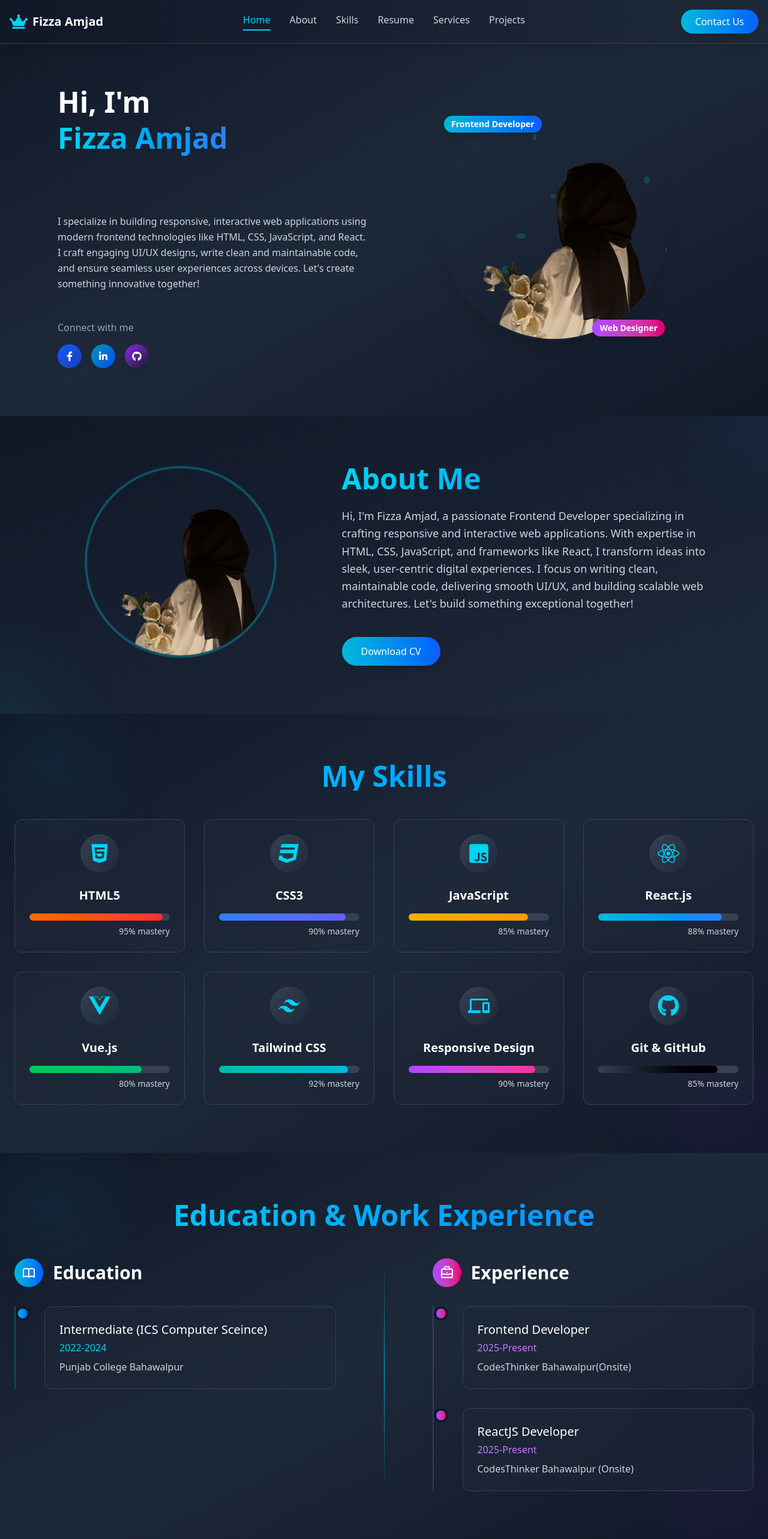
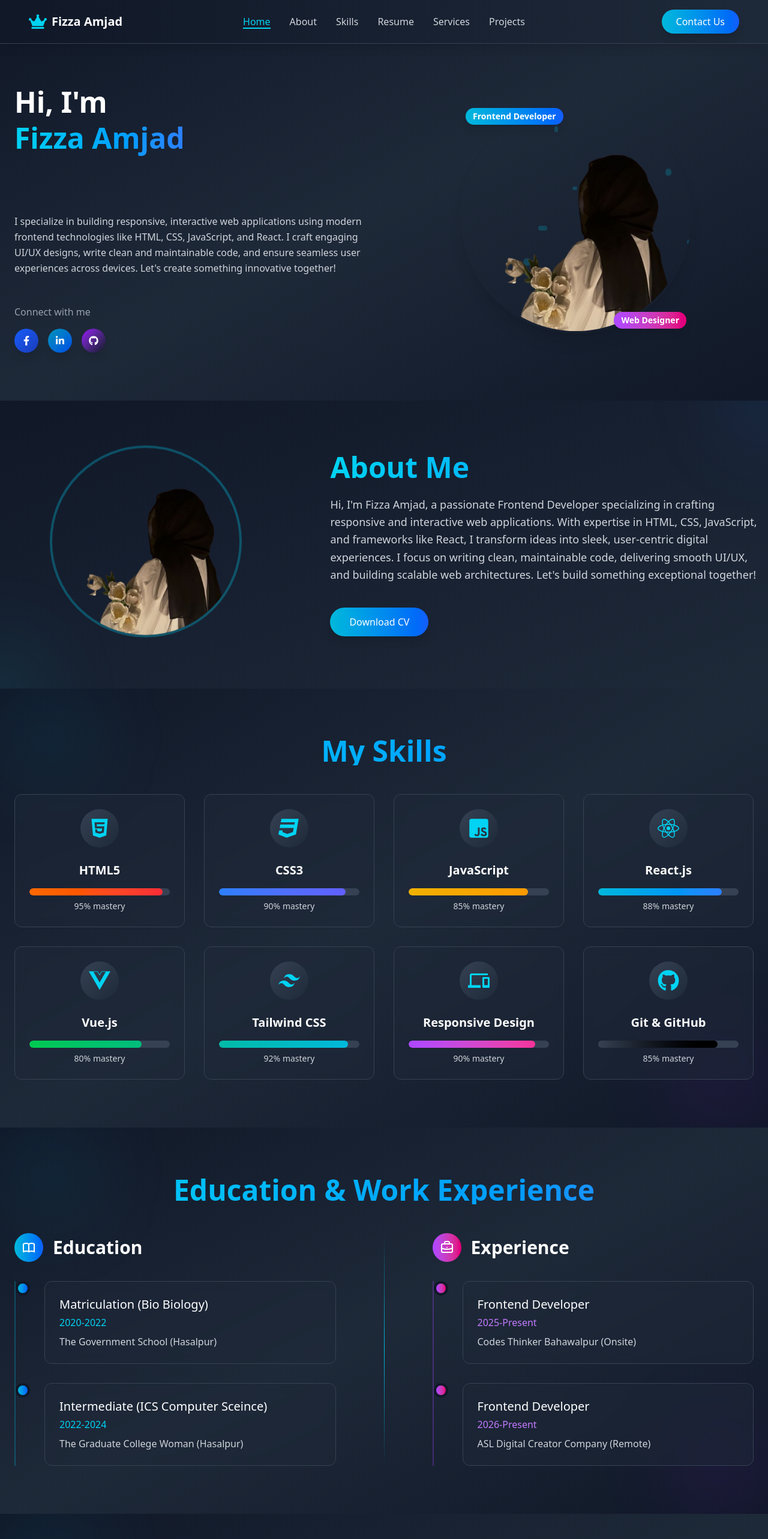
Before and after one commit to Fizza-A786/Fizza-Portfolio, a React (Vite) app: page / in a window 1280 px wide. Shown: the top 2566 px of the page at 60% size. Built offline with nearby package versions, Linux system fonts and the light colour scheme.

Commit message:
set layout

```diff
--- a/src/component/AboutMe.jsx
+++ b/src/component/AboutMe.jsx
@@ -46,7 +46,7 @@ const AboutMe = () => {
 
   return (
     <Fragment>
-      <section id="about" className="relative bg-gradient-to-br from-gray-900 to-gray-800 py-20 px-6 md:px-12 lg:px-24 overflow-hidden">
+      <section id="about" className="relative bg-gradient-to-br from-gray-900 to-gray-800 py-20  overflow-hidden">
         <div className="max-w-7xl mx-auto">
           <div className="flex flex-col lg:flex-row items-center gap-16">
             {/* Profile Image with Enhanced Animations */}
@@ -88,7 +88,7 @@ const AboutMe = () => {
             </div>
 
             {/* About Content */}
-            <div className="w-full lg:w-3/5 space-y-6">
+            <div className="w-full lg:w-3/5 space-y-6 p-5 md:p-0">
               <h1
                 className="text-4xl md:text-5xl font-bold text-transparent bg-clip-text bg-gradient-to-r from-cyan-400 to-blue-500"
                 data-aos="zoom-out-up"
--- a/src/component/ContactUs.jsx
+++ b/src/component/ContactUs.jsx
@@ -21,7 +21,7 @@ const ContactUs = () => {
   const contactItems = [
     {
       icon: <MdLocationPin />,
-      text: "Bahawalpur, Punjab, Pakistan",
+      text: "Hasalpur, Punjab, Pakistan",
       color: "from-red-500 to-pink-600",
       animation: "scale-110"
     },
@@ -58,7 +58,7 @@ const ContactUs = () => {
 
         <div className="flex flex-col lg:flex-row bg-gray-800/50 rounded-xl border border-gray-700 shadow-2xl overflow-hidden max-w-6xl mx-auto">
           {/* Form Section */}
-          <form ref={form} onSubmit={sendEmail} className="flex-1 p-8 md:p-10 space-y-6" data-aos="fade-right">
+          <form ref={form} onSubmit={sendEmail} className="flex-1 p-5 md:p-10 space-y-6" data-aos="fade-right">
             {['name', 'email', 'phone'].map((field, i) => (
               <input
                 key={field}
--- a/src/component/EducationWorkExperience.jsx
+++ b/src/component/EducationWorkExperience.jsx
@@ -54,9 +54,22 @@ const EducationWorkExperience = () => {
                 >
                   <div className="absolute -left-12 top-0 w-6 h-6 rounded-full bg-gradient-to-r from-cyan-500 to-blue-600 border-4 border-gray-900"></div>
                   <div className="bg-gray-800/50 backdrop-blur-sm p-6 rounded-xl border border-gray-700 hover:border-cyan-400 transition-all duration-500">
+                    <h1 className="text-xl font-medium text-white mb-1">Matriculation (Bio Biology)</h1>
+                    <div className="text-cyan-400 font-medium mb-2">2020-2022</div>
+                    <p className="text-gray-300">The Government School (Hasalpur)</p>
+                  </div>
+                </div>
+
+                <div
+                  className="relative"
+                  data-aos="fade-right"
+                  data-aos-delay="300"
+                >
+                  <div className="absolute -left-12 top-0 w-6 h-6 rounded-full bg-gradient-to-r from-cyan-500 to-blue-600 border-4 border-gray-900"></div>
+                  <div className="bg-gray-800/50 backdrop-blur-sm p-6 rounded-xl border border-gray-700 hover:border-cyan-400 transition-all duration-500">
                     <h1 className="text-xl font-medium text-white mb-1">Intermediate (ICS Computer Sceince)</h1>
                     <div className="text-cyan-400 font-medium mb-2">2022-2024</div>
-                    <p className="text-gray-300">Punjab College Bahawalpur</p>
+                    <p className="text-gray-300">The Graduate College Woman (Hasalpur)</p>
                   </div>
                 </div>
               </div>
@@ -94,7 +107,7 @@ const EducationWorkExperience = () => {
                   <div className="bg-gray-800/50 backdrop-blur-sm p-6 rounded-xl border border-gray-700 hover:border-purple-400 transition-all duration-500">
                     <h1 className="text-xl font-medium text-white mb-1">Frontend Developer</h1>
                     <div className="text-purple-400 font-medium mb-2">2025-Present</div>
-                    <p className="text-gray-300">CodesThinker Bahawalpur(Onsite)</p>
+                    <p className="text-gray-300">Codes Thinker Bahawalpur (Onsite)</p>
                   </div>
                 </div>
 
@@ -106,9 +119,9 @@ const EducationWorkExperience = () => {
                 >
                   <div className="absolute -left-12 top-0 w-6 h-6 rounded-full bg-gradient-to-r from-purple-500 to-pink-600 border-4 border-gray-900"></div>
                   <div className="bg-gray-800/50 backdrop-blur-sm p-6 rounded-xl border border-gray-700 hover:border-purple-400 transition-all duration-500">
-                    <h1 className="text-xl font-medium text-white mb-1">ReactJS Developer</h1>
-                    <div className="text-purple-400 font-medium mb-2">2025-Present</div>
-                    <p className="text-gray-300">CodesThinker Bahawalpur (Onsite)</p>
+                    <h1 className="text-xl font-medium text-white mb-1">Frontend Developer</h1>
+                    <div className="text-purple-400 font-medium mb-2">2026-Present</div>
+                    <p className="text-gray-300">ASL Digital Creator Company (Remote)</p>
                   </div>
                 </div>
               </div>
--- a/src/component/HeroSection.jsx
+++ b/src/component/HeroSection.jsx
@@ -46,7 +46,7 @@ const HeroSection = () => {
         id="home"
         className="relative overflow-hidden bg-gradient-to-br from-gray-900 via-gray-800 to-gray-900 py-20 "
       >
-        <div className="container mx-auto px-6 md:px-12 lg:px-24 mt-15">
+        <div className="container mx-auto px-6 md:px-12 lg:px-6 mt-15">
           {/* === Layout reversed on mobile === */}
           <div className="flex flex-col-reverse md:flex-row items-center justify-between gap-12">
 
@@ -161,7 +161,7 @@ const HeroSection = () => {
                   className="relative z-10 w-full h-full rounded-full object-cover border-4 border-transparent
                   group-hover:border-cyan-400 transition-all duration-700 transform
                   group-hover:scale-[1.03] group-hover:rotate-[5deg] shadow-xl
-                  group-hover:shadow-cyan-500/30"
+                  group-hover:shadow-cyan-500/30 "
                 />
 
                 {/* === Added Text Badges === */}
@@ -173,7 +173,7 @@ const HeroSection = () => {
                 </span>
 
                 {/* Animated border rings */}
-                <div className="absolute inset-0 rounded-full border-4 border-transparent group-hover:border-white/30 transition-all duration-1000 scale-95 group-hover:scale-105" />
+                <div className="absolute inset-0 rounded-full border-4 border-transparent group-hover:border-white/30 transition-all duration-1000 scale-95 group-hover:scale-105 " />
                 <div className="absolute inset-0 rounded-full border-4 border-transparent group-hover:border-cyan-400/40 transition-all duration-700 scale-90 group-hover:scale-100 delay-75" />
 
                 {/* Floating dots animation */}
--- a/src/component/MySkills.jsx
+++ b/src/component/MySkills.jsx
@@ -85,7 +85,7 @@ const MySkills = () => {
 
               {/* Percentage with animation */}
               <p
-                className="text-right text-sm font-medium text-gray-300"
+                className="text-center text-sm font-medium text-gray-300"
                 data-aos="fade-left"
                 data-aos-delay={index * 100 + 600}
               >
--- a/src/component/Navbar.jsx
+++ b/src/component/Navbar.jsx
@@ -1,10 +1,7 @@
 import { Fragment, useState } from "react";
 import { IoMdMenu } from "react-icons/io";
 import { IoCloseSharp } from "react-icons/io5";
-import { IoLogoBuffer } from "react-icons/io5";
-import { FaCrown} from "react-icons/fa";
-
-
+import { FaCrown } from "react-icons/fa";
 
 const Navbar = () => {
   const [isMenuOpen, setIsMenuOpen] = useState(false);
@@ -21,7 +18,9 @@ const Navbar = () => {
 
   return (
     <Fragment>
-      <nav className="flex items-center justify-between fixed bg-gradient-to-r from-gray-900 to-gray-800 p-4 w-full top-0 z-50 shadow-lg border-b border-gray-700">
+      {/* ✅ Responsive Left/Right Padding Added */}
+      <nav className="flex items-center justify-between fixed bg-gradient-to-r from-gray-900 to-gray-800 w-full py-4 px-5 sm:px-8 lg:px-12 top-0 z-50 shadow-lg border-b border-gray-700">
+
         {/* Logo on left */}
         <div className="w-1/4 flex justify-start items-center">
           <div
@@ -31,7 +30,8 @@ const Navbar = () => {
               setActiveLink("home");
             }}
           >
-            <FaCrown  className="text-cyan-400 text-3xl mr-2 group-hover:text-cyan-300 transition-all duration-500 hover:rotate-360" />
+            <FaCrown className="text-cyan-400 text-3xl mr-2 group-hover:text-cyan-300 transition-all duration-500" />
+
             <span className="text-white font-bold text-xl hidden sm:block group-hover:text-cyan-300 transition-colors duration-300">
               Fizza Amjad
             </span>
@@ -45,17 +45,18 @@ const Navbar = () => {
             className="text-white focus:outline-none hover:text-cyan-400 transition-all duration-300 hover:scale-110"
           >
             {isMenuOpen ? (
-              <IoCloseSharp className="cursor-pointer" size={28} />
+              <IoCloseSharp size={28} />
             ) : (
-              <IoMdMenu className="cursor-pointer" size={28} />
+              <IoMdMenu size={28} />
             )}
           </button>
         </div>
 
-        {/* Desktop menu - centered */}
+        {/* Desktop menu */}
         <div className="hidden lg:flex justify-center items-center flex-1">
           <ul className="flex justify-center items-center gap-8">
-            {["Home", "About", "Skills", "Resume", "Services", "Projects"].map((item, index) => {
+            {["Home", "About", "Skills", "Resume", "Services", "Projects"].map(
+              (item, index) => {
                 const lowercaseItem = item.toLowerCase();
                 return (
                   <li
@@ -65,73 +66,76 @@ const Navbar = () => {
                   >
                     <a
                       href={`#${lowercaseItem}`}
-                    className={`transition-all duration-300 ${activeLink === lowercaseItem ? "text-cyan-400" : "text-gray-300 hover:text-white"}`}
+                      className={`transition-all duration-300 ${
+                        activeLink === lowercaseItem
+                          ? "text-cyan-400"
+                          : "text-gray-300 hover:text-white"
+                      }`}
                     >
-                    <span className="relative inline-block overflow-hidden">
-                      <span className="block group-hover:-translate-y-7 transition-transform duration-300">
                       {item}
-                      </span>
-                      <span className="absolute left-0 top-0 text-cyan-400 opacity-0 group-hover:opacity-100 group-hover:translate-y-0 translate-y-7 transition-all duration-300">
-                        {item}
-                      </span>
-                    </span>
-                    <span className={`absolute bottom-0 left-0 w-0 h-0.5 ${activeLink === lowercaseItem ? "bg-cyan-400 w-full" : "bg-white"} transition-all duration-500 group-hover:w-full group-hover:bg-cyan-400`}></span>
+
+                      <span
+                        className={`absolute bottom-0 left-0 h-0.5 transition-all duration-500 ${
+                          activeLink === lowercaseItem
+                            ? "bg-cyan-400 w-full"
+                            : "bg-white w-0 group-hover:w-full"
+                        }`}
+                      ></span>
                     </a>
                   </li>
                 );
-            })}
+              }
+            )}
           </ul>
         </div>
 
-        {/* Contact button on right */}
+        {/* Contact button */}
         <div className="hidden lg:flex justify-end items-center w-1/4">
           <button
             onClick={() => {
               window.location.href = "#contact";
               setActiveLink("contact");
             }}
-            className="relative overflow-hidden text-white bg-gradient-to-r from-cyan-500 to-blue-600 px-6 py-2 rounded-full cursor-pointer hover:from-cyan-600 hover:to-blue-700 transition-all duration-300 shadow-lg hover:shadow-cyan-500/20 font-medium group"
+            className="text-white bg-gradient-to-r from-cyan-500 to-blue-600 px-6 py-2 rounded-full hover:from-cyan-600 hover:to-blue-700 transition-all duration-300 shadow-lg font-medium"
           >
-            <span className="relative z-10">Contact Us</span>
-            <span className="absolute inset-0 bg-gradient-to-r from-blue-600 to-cyan-500 opacity-0 group-hover:opacity-100 transition-opacity duration-500 rounded-full"></span>
-            <span className="absolute -inset-1 bg-white blur-md opacity-0 group-hover:opacity-30 transition-opacity duration-500"></span>
+            Contact Us
           </button>
         </div>
 
-        {/* Mobile/Tablet Dropdown Menu */}
+        {/* Mobile Dropdown */}
         <div
-          className={`lg:hidden absolute top-16 left-0 w-full bg-gray-800 p-4 transition-all duration-300 shadow-xl ${
+          className={`lg:hidden absolute top-16 left-0 w-full bg-gray-800 px-6 py-4 transition-all duration-300 shadow-xl ${
             isMenuOpen ? "block" : "hidden"
           }`}
         >
           <ul className="flex flex-col items-center gap-4">
-            {["Home", "About", "Skills", "Resume", "Services", "Projects", "Contact"].map(
-              (item, index) => {
+            {[
+              "Home",
+              "About",
+              "Skills",
+              "Resume",
+              "Services",
+              "Projects",
+              "Contact",
+            ].map((item, index) => {
               const lowercaseItem = item.toLowerCase();
+
               return (
-                  <li
-                    key={index}
-                    className="font-medium cursor-pointer relative group w-full text-center"
-                  >
+                <li key={index} className="w-full text-center">
                   <a
                     onClick={() => handleLinkClick(lowercaseItem)}
                     href={`#${lowercaseItem}`}
-                      className={`block py-2 transition-all duration-300 ${activeLink === lowercaseItem ? "text-cyan-400" : "text-gray-300 hover:text-white"}`}
+                    className={`block py-2 transition-all duration-300 ${
+                      activeLink === lowercaseItem
+                        ? "text-cyan-400"
+                        : "text-gray-300 hover:text-white"
+                    }`}
                   >
-                      <span className="relative inline-block overflow-hidden">
-                        <span className="block group-hover:-translate-y-7 transition-transform duration-300">
                     {item}
-                        </span>
-                        <span className="absolute left-0 top-0 text-cyan-400 opacity-0 group-hover:opacity-100 group-hover:translate-y-0 translate-y-7 transition-all duration-300">
-                          {item}
-                        </span>
-                      </span>
-                      <span className={`absolute bottom-0 left-1/2 transform -translate-x-1/2 w-0 h-0.5 ${activeLink === lowercaseItem ? "bg-cyan-400 w-3/4" : "bg-white"} transition-all duration-500 group-hover:w-3/4 group-hover:bg-cyan-400`}></span>
                   </a>
                 </li>
               );
-              }
-            )}
+            })}
           </ul>
         </div>
       </nav>
--- a/src/component/Projects.jsx
+++ b/src/component/Projects.jsx
@@ -23,19 +23,19 @@ const Projects = () => {
     {
       pic: img1,
       title: "Car Rental App",
-      link: "https://www.carrental.com",
+      link: "",
       color: "from-cyan-500 to-blue-600"
     },
     {
       pic: img2,
       title: "Losail App",
-      link: "https://www.losailapp.com",
+      link: "",
       color: "from-purple-500 to-pink-600"
     },
     {
       pic: img3,
       title: "Face Detection",
-      link: "https://www.facedetection.com",
+      link: "",
       color: "from-amber-500 to-orange-600"
     },
     {
@@ -47,13 +47,13 @@ const Projects = () => {
     {
       pic: img5,
       title: "Task Tracker",
-      link: "https://www.tasktracker.com",
+      link: "",
       color: "from-violet-500 to-indigo-600"
     },
     {
       pic: img6,
       title: "Quiz Quick",
-      link: "https://www.quizquick.com",
+      link: "",
       color: "from-rose-500 to-red-600"
     }
   ];
```
Also changed, not shown: 1 other file (tests, documents, lock files or other folders). Lines whose indentation alone changed are shown as unchanged.
